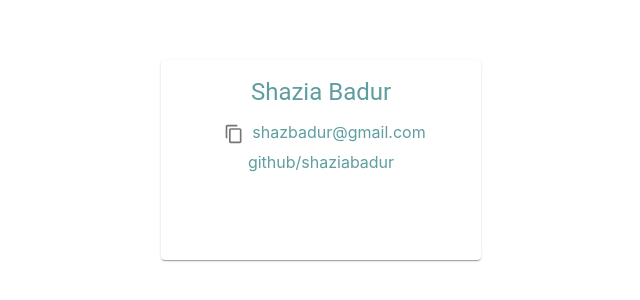
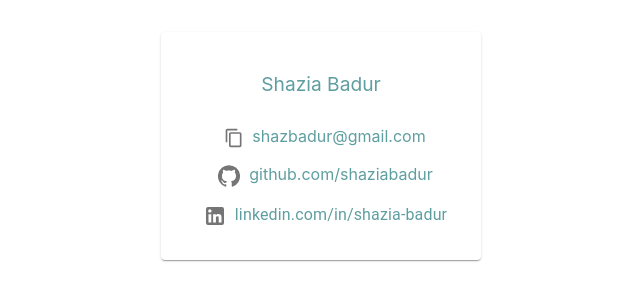
Before and after one commit to shaziabadur/home-site, a React (Create React App) app: page / in a window 1280 px wide. Shown: the part 240-540 px from the top of the page, without its empty margins (319-959 px from the left). Built offline with nearby package versions, Linux system fonts and the light colour scheme.

Commit message:
add icons for github and linkedin

```diff
--- a/src/App.css
+++ b/src/App.css
@@ -1,5 +1,4 @@
-* {
-}
+
 .center {
   position: absolute;
   left: 25%;
@@ -20,7 +19,14 @@
   color: cadetblue;
   text-align: center;
 }
+
 a {
   color:inherit;
   text-decoration: none;
 }
+
+.first-last-name {
+  font-size: larger;
+  padding-top: 1.5rem;
+  padding-bottom: 1.5rem;
+}
--- a/src/App.js
+++ b/src/App.js
@@ -3,7 +3,7 @@ import MuiCard from './components/MuiCard';
 
 function App() {
   return (
-    <MuiCard name='Shazia Badur' email='shazbadur@gmail.com' githubURL='github/shaziabadur' />
+    <MuiCard name='Shazia Badur' email='shazbadur@gmail.com' githubURL='github.com/shaziabadur' linkedInURL="linkedin.com/in/shazia-badur"/>
   );
 }
 
--- a/src/components/MuiCard.js
+++ b/src/components/MuiCard.js
@@ -1,24 +1,42 @@
 import React from 'react';
-import { Box, Card, CardContent, Typography, IconButton } from '@mui/material';
+import { Box, Card, CardContent, Typography, IconButton, Icon } from '@mui/material';
 import ContentCopyIcon from '@mui/icons-material/ContentCopy';
-const MuiCard = ({name, email, githubURL}) => {
+import GitHubIcon from '@mui/icons-material/GitHub';
+import LinkedInIcon from '@mui/icons-material/LinkedIn';
+
+const MuiCard = ({name, email, githubURL, linkedInURL}) => {
 
   //copy text to clipboard
-  const handleClick = () => {
-    navigator.clipboard.writeText('shazbadur@gmail.com');
+  const handleCopy = (url) => {
+    navigator.clipboard.writeText(url);
   }
 
   return (
     <Box className='center'>
       <Card className='center'>
         <CardContent className='name'>
-          <Typography className='first-last-name' gutterBottom variant='h5' component='div'>{name}</Typography>
+
+          {/* Name */}
+          <Typography className='first-last-name' variant='body3' component='div'>
+            {name}
+          </Typography>
+
+          {/* Email */}
           <Typography variant='body3' component='div'>
-            <IconButton onClick={handleClick}><ContentCopyIcon fontSize='small'></ContentCopyIcon></IconButton>
+            <IconButton onClick={()=>handleCopy(email)}><ContentCopyIcon fontSize='small'></ContentCopyIcon></IconButton>
             {email}
           </Typography>
+
+          {/* Github */}
           <Typography variant='body3' component='div'>
+            <IconButton><GitHubIcon></GitHubIcon></IconButton>
             <a href="https://github.com/shaziabadur" target="_blank">{githubURL}</a>
+          </Typography>
+
+          {/* LinkedIn */}
+          <Typography>
+            <IconButton><LinkedInIcon></LinkedInIcon></IconButton>
+            <a href="https://linkedin.com/in/shazia-badur" target="_blank">{linkedInURL}</a>
           </Typography>
         </CardContent>
       </Card>
```
